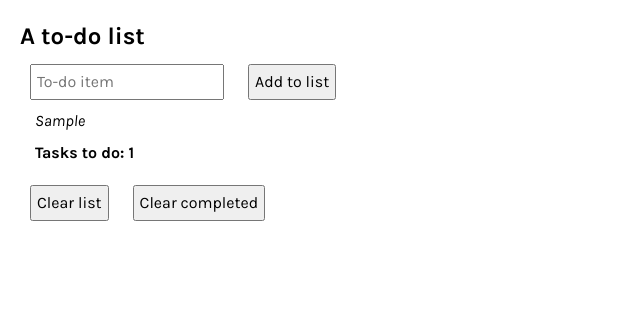
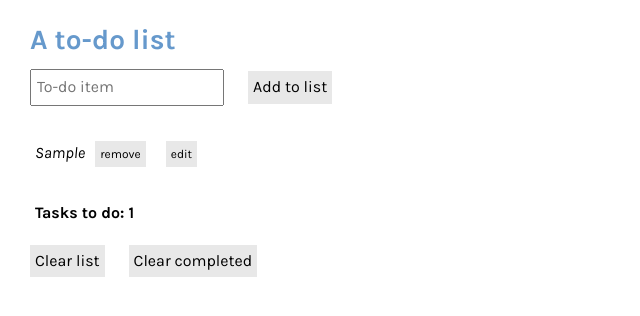
Before and after one commit to soozlomas/todolist, a plain HTML site: page index.html in a window 1280 px wide. Both pictures are taken after typing "Sample" into the empty fields and a click on the button "Add to list". Shown: the whole page, without its empty margins (0-640 px from the left). Drawn offline with nearby package versions, Linux system fonts and the light colour scheme.

Commit message:
update remove

```diff
--- a/css/styles.css
+++ b/css/styles.css
@@ -17,8 +17,10 @@ p {
 label {
   line-height: 140%;
   font-family: 'Karla', sans-serif;
-  font-size: 24px;
+  color: #6699CC;
+  font-size: 28px;
   font-weight: 700;
+  margin: 10px;
 }
 
 input {
@@ -33,16 +35,27 @@ button {
   color: #000000;
   padding: 5px;
   margin: 10px;
+  border: 0;
+  background-color: #E8E8E8;
+}
+
+#things button {
+  font-size: 12px;
+  margin: 10px;
 }
 
 ul {
-  padding-left: 15px;
+  padding: 15px;
   line-height: 140%;
   font-family: 'Karla', sans-serif;
   font-size: 16px;
   font-style: italic;
 }
 
+ul li {
+  margin-right: 15px;
+}
+
 #total {
   padding: 10px 5px 10px 15px;
   font-weight: 700;
--- a/js/scripts.js
+++ b/js/scripts.js
@@ -1,35 +1,52 @@
 $(document).ready(function(){
+
+  var itemnumber = 0;
 
   console.log("1");
 
-  $("#add").click(function(e) {
-    e.preventDefault();
+  $("#add").click(function(a) {
+    a.preventDefault();
 
-    console.log("2");
+    itemnumber += 1;
 
-    console.log($("#entry").val());
+    var listItem =  '<li><span id="changeitem">' + $("#entry").val() +
+                    '</span><button id="remove' + itemnumber + '">remove</button>' +
+                    '<button id="edit' + itemnumber + '">edit</button>';
 
-    $("#things").append('<li>' + $("#entry").val() + '</li>');
+    $("#things").append(listItem);
 
-    console.log("3");
+    updateCount();
 
     $('#entry').val('');
 
-    var count = $('#things li').length;
 
-    $('#taskcount').html(count);
+    $('#remove' + itemnumber).click(function(a) {
+      $(a.currentTarget.parentNode).remove();
+      updateCount();
+
+    });
+
+    $('#edit' + itemnumber).click(function(a) {
+      $(a.currentTarget.parentNode).remove();
+
+    });
+
+    function updateCount() {
+      var count = $('#things li').length;
+      $('#taskcount').html(count);
+    }
 
   });
 
-  $("#clear").click(function(e) {
-    e.preventDefault();
+
+  $('#clear').click(function() {
 
     $('#things').html('');
     $('#taskcount').html(0);
 
   });
 
-  $("#complete").click(function(e) {
+  $('#complete').click(function(e) {
     e.preventDefault();
 
   });
```
